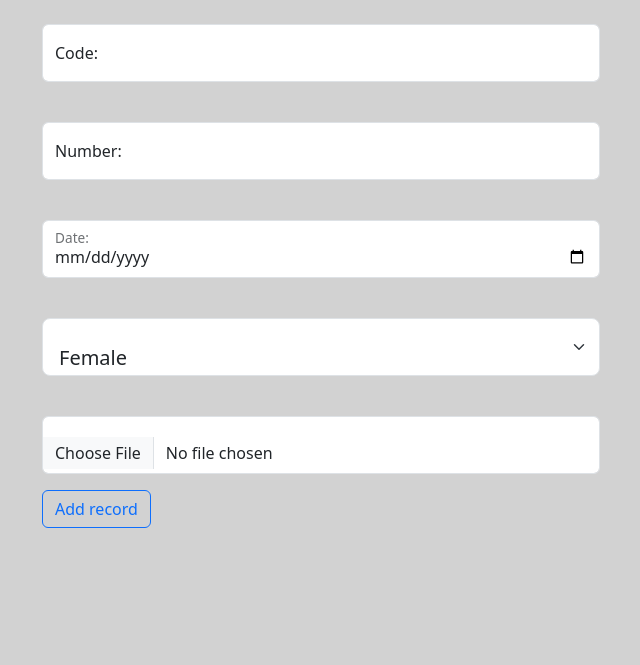
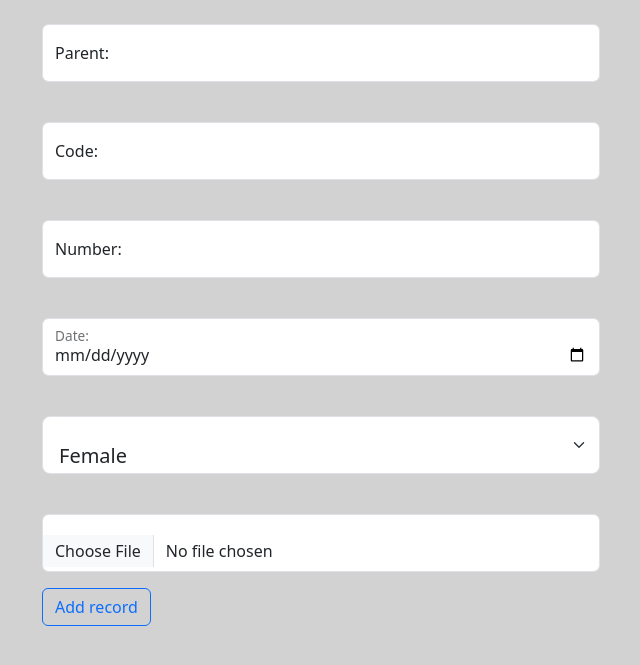
Before and after one commit to babyg1t/Django-cows, a Django app: page /add_record/ in a window 1280 px wide. Shown: the part 56-721 px from the top of the page, without its empty margins (319-959 px from the left). Run offline with Django 4.2, Linux system fonts and the light colour scheme; the visitor is signed in with stand-in values (Sample User, id 1); some libraries are stand-ins or nearby versions.

Commit message:
repository synchronization after transitioning to public repository

```diff
--- a/django_project/myapp/models.py
+++ b/django_project/myapp/models.py
@@ -28,17 +28,20 @@ class animal(models.Model):
         ('F', 'Female'),
     )
     gender = models.CharField(max_length=6, choices=GENDER_CHOICES,null=False,default='F')
+    parent = models.CharField(max_length=100,null=True)
+
 
     def get_absolute_url(self):
         return reverse("viewrecord", args=[self.pk])
 
 
 
-# class cub(models.Model):
-
-#     parent = models.ForeignKey(animal, on_delete=models.SET_NULL)
-#     code = models.CharField(max_length=50, null=True)
-#     number = models.CharField(max_length=50, null=True)
-#     gender = models.CharField(max_length=50, null=True, default='')
+# class deceased(models.Model):
+#     user = models.ForeignKey(User,on_delete=models.CASCADE)
+#     id = models.BigAutoField(auto_created=True, primary_key=True, serialize=False, verbose_name='ID')
+#     code = models.CharField(max_length=50,null=True)
+#     number = models.CharField(max_length=50,null=True,)
+#     date = models.DateField(null=True)
+#     died = models.DateField(null=True,auto_now)
 #     image = models.ImageField(null=True, default='default.jpg')
 #     pass
--- a/django_project/myapp/tables.py
+++ b/django_project/myapp/tables.py
@@ -9,6 +9,7 @@ from .urls import *
 class testTable(tables.Table):
     id = tables.Column(verbose_name='ID',linkify=True,visible=True)
     user_id = tables.Column(verbose_name='USER ID',visible=False)
+    parent = tables.Column(verbose_name='PARENT',visible=False)
     code = tables.Column(verbose_name='CODE',linkify=False)                     #column names must match model column names!!
     number = tables.Column(verbose_name='NUMBER',linkify=False)
     date = tables.Column(verbose_name='BIRTH DATE')
--- a/django_project/myapp/templates/add_record.html
+++ b/django_project/myapp/templates/add_record.html
@@ -6,6 +6,12 @@
         <form class="form-floating" method="POST" action="" enctype="multipart/form-data">
             {% csrf_token %}
 
+            <div class="form-floating mb-3">
+
+              <input required type="text" class="form-control" id="floatingInputValue4" placeholder="Parent" name="parent">
+              <label for="floatingInputValue4">Parent:</label>
+              </div>
+              <br>
             <div class="form-floating mb-3">
 
             <input required type="text" class="form-control" id="floatingInputValue1" placeholder="Code" name="code">
--- a/django_project/myapp/views.py
+++ b/django_project/myapp/views.py
@@ -10,6 +10,7 @@ from django.contrib import messages
 from django.contrib.auth.decorators import login_required
 from django_tables2 import RequestConfig
 import os
+from django.http import Http404
 
 # Create your views here.
 
@@ -20,6 +21,7 @@ def add_record(request):
 
 
         animal_code = request.POST.get('code')
+        animal_parent = request.POST.get('parent')
         animal_date = request.POST.get('date')
         animal_gender = request.POST.get('gender')
         animal_number = request.POST.get('number')
@@ -35,7 +37,8 @@ def add_record(request):
                 date = animal_date,
                 gender = animal_gender,
                 number = animal_number,
-                image = animal_image
+                image = animal_image,
+                parent = animal_parent
             )
             messages.success(request,"Record added!")
             return redirect('add')
@@ -46,7 +49,8 @@ def add_record(request):
                 date = animal_date,
                 gender = animal_gender,
                 number = animal_number,
-                image = 'default.jpg'
+                image = 'default.jpg',
+                parent = animal_parent
             )
             messages.success(request,"Record added!")
             return redirect('add')
@@ -59,26 +63,27 @@ def update_record(request,pk):
     record = animal.objects.get(id=pk)
 
     old_image = record.image
-    print(os.listdir(settings.MEDIA_ROOT))
+
     if request.method == 'POST':
 
         record.code = request.POST.get('code')
         record.number = request.POST.get('number')
         record.date = request.POST.get('date')
         record.gender = request.POST.get('gender')
-        record.image = request.FILES.get('image')
-
+        if request.FILES.get('image') is not None:
+            record.image = request.FILES.get('image')
+        record.parent = request.POST.get('parent')
         record.save()
 
         if str(record.image) != str(old_image) and old_image != 'default.jpg':
-             print(str(record.image) + '  ' + str(old_image))
+
              file_path = os.path.join(settings.MEDIA_ROOT,str(old_image))
-             print(file_path)
+
              if os.path.exists(file_path):
-                print("yey")
+
                 os.remove(file_path)
 
-        print(os.listdir(settings.MEDIA_ROOT))
+
 
         return redirect('list')
 
@@ -156,11 +161,16 @@ def logout_user(request):
 
 @login_required(login_url='login')
 def viewRecord(request,pk):
+    animal_record = animal.objects.get(id=pk)
+    full_record_number = animal_record.code + animal_record.number
+    cubs = animal.objects.filter(parent=full_record_number)
+    if request.user == animal.objects.get(id=pk).user:
 
-    animal_record = animal.objects.get(id=pk)
+        return render(request,'viewrecord.html',context={'animal_record':animal_record,'cubs':cubs})
+    else:
+        raise Http404
 
 
-    return render(request,'viewrecord.html',context={'animal_record':animal_record})
 
 
 def register_user(request):
```
Also changed, not shown: django_project/myapp/templates/update_record.html (+7 -1 lines), django_project/myapp/templates/viewrecord.html (+16 -3 lines), django_project/myapp/migrations/0005_animal_parent.py (added).
